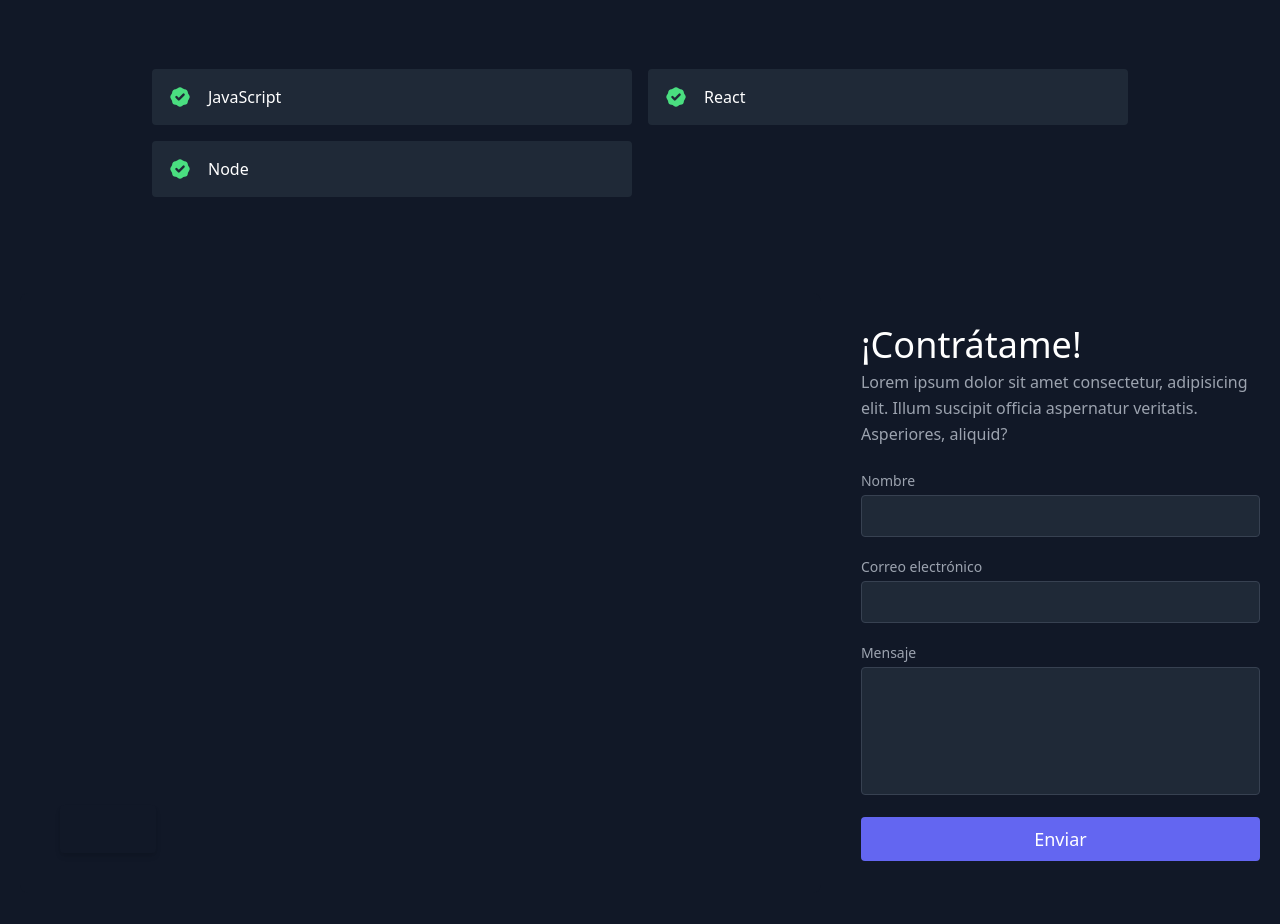
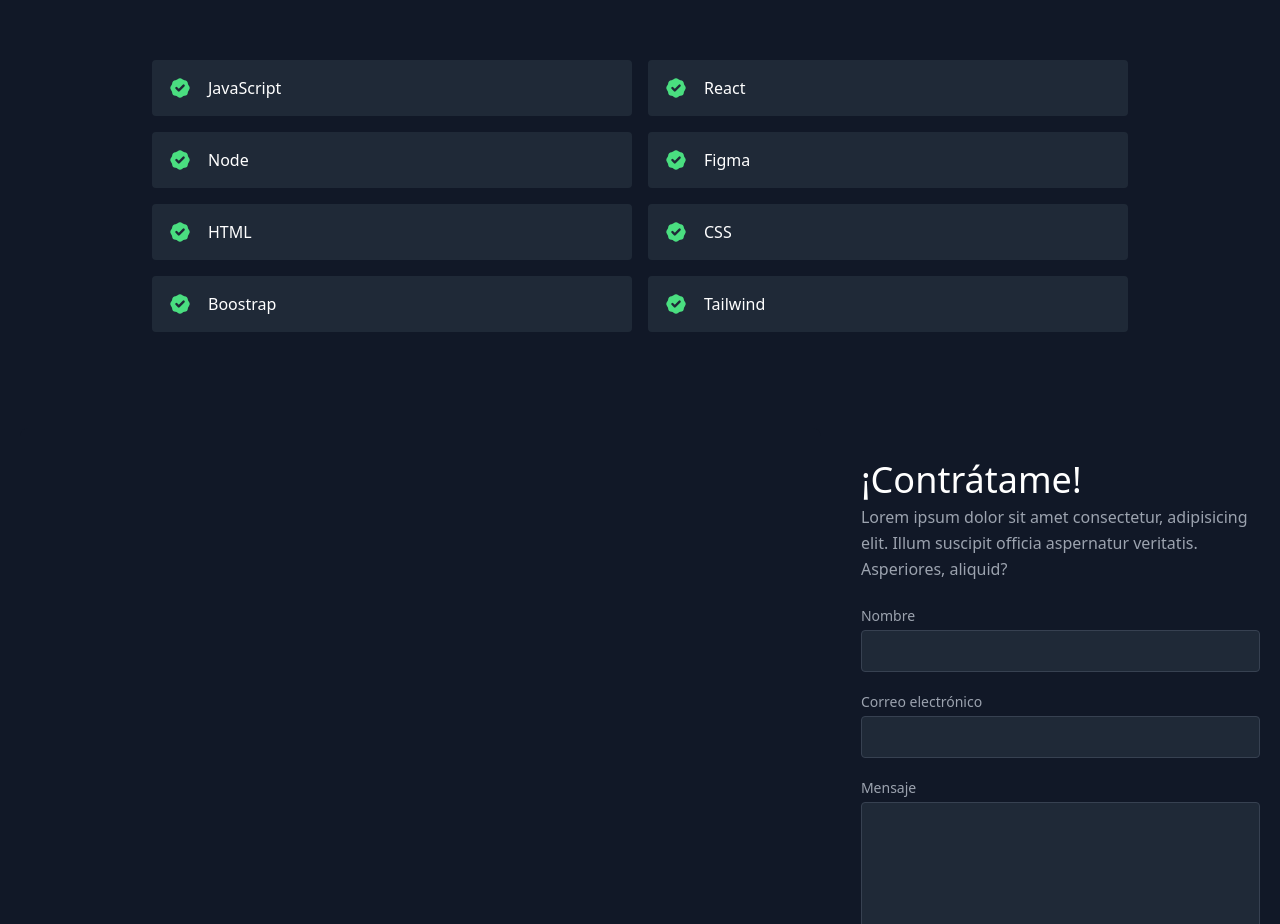
Before and after one commit to Sussosu/Portafolio, a React (Vite) app: page / in a window 1280 px wide. Shown: the part 1580-2504 px from the top of the page. Built offline with nearby package versions, Linux system fonts and the light colour scheme.

Commit message:
1 binaries uploaded

```diff
--- a/src/Views/Home.jsx
+++ b/src/Views/Home.jsx
@@ -30,7 +30,7 @@
         <div className="lg:max-w-lg lg:w-full md:w-1/2 w-5/6">
           <img
             className="object-cover object-center rounded"
-            alt="hero"
+            alt="avatar"
             src="./coding.svg"
           />
         </div>
--- a/src/data.js
+++ b/src/data.js
@@ -1,3 +1,6 @@
+//modificar links, titulos e imagenes de los proyectos//
+
+
 export const projects = [
   {
     title: "React Reserve",
@@ -37,5 +40,10 @@
   "JavaScript",
   "React",
   "Node",
+  "Figma",
+  "HTML",
+  "CSS",
+  "Boostrap",
+  "Tailwind",
 
 ]
```
Also changed, not shown: public/avatar.png (added), public/coding.svg (deleted).
